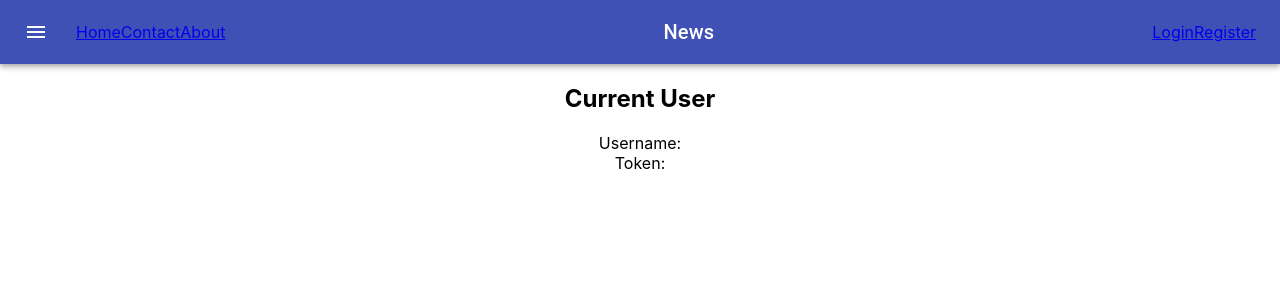
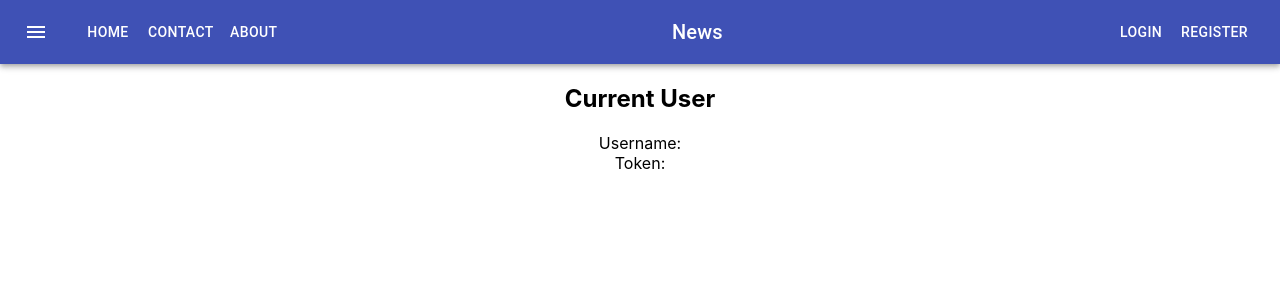
Before and after one commit to ferame/life-manager, a React (Create React App) app in the folder life-manager-web/: page / in a window 1280 px wide. Shown: the top 300 px of the page. Built offline with nearby package versions, Linux system fonts and the light colour scheme.

Commit message:
Fixed topbar buttons and added useHistory hook

```diff
--- a/life-manager-web/src/components/TopBar.tsx
+++ b/life-manager-web/src/components/TopBar.tsx
@@ -3,10 +3,10 @@ import { createStyles, makeStyles, Theme } from '@material-ui/core/styles';
 import AppBar from '@material-ui/core/AppBar';
 import Toolbar from '@material-ui/core/Toolbar';
 import Typography from '@material-ui/core/Typography';
-// import Button from '@material-ui/core/Button';
 import IconButton from '@material-ui/core/IconButton';
 import MenuIcon from '@material-ui/icons/Menu';
-import { Link } from 'react-router-dom';
+import { useHistory } from 'react-router-dom';
+import { Button } from '@material-ui/core';
 
 const useStyles = makeStyles((theme: Theme) =>
   createStyles({
@@ -24,6 +24,7 @@ const useStyles = makeStyles((theme: Theme) =>
 
 export default function TopBar() {
     const classes = useStyles();
+    let history = useHistory();
     return (
         <div className={classes.root}>
         <AppBar position="static">
@@ -31,19 +32,14 @@ export default function TopBar() {
             <IconButton edge="start" className={classes.menuButton} color="inherit" aria-label="menu">
                 <MenuIcon />
             </IconButton>
-            <Link to='/'>Home</Link>
-            <Link to='/contact'>Contact</Link>
-            <Link to='/about'>About</Link>
-            {/* <Button color="inherit" onClick={() => router.push('/')}>Home</Button>
-            <Button color="inherit" onClick={() => router.push('/contact')}>Contact</Button>
-            <Button color="inherit" onClick={() => router.push('/about')}>About</Button> */}
+            <Button color="inherit" onClick={() => history.push('/')}>Home</Button>
+            <Button color="inherit" onClick={() => history.push('/contact')}>Contact</Button>
+            <Button color="inherit" onClick={() => history.push('/about')}>About</Button>
             <Typography variant="h6" className={classes.title}>
                 News
             </Typography>
-            <Link to='/login'>Login</Link>
-            <Link to='/register'>Register</Link>
-            {/* <Button color="inherit" onClick={() => router.push('/login')}>Login</Button> */}
-            {/* <Button color="inherit" onClick={() => router.push('/register')}>Register</Button> */}
+            <Button color="inherit" onClick={() => history.push('/login')}>Login</Button>
+            <Button color="inherit" onClick={() => history.push('/register')}>Register</Button>
             </Toolbar>
         </AppBar>
         </div>
```
Also changed, not shown: 1 other file (tests, documents, lock files or other folders).
